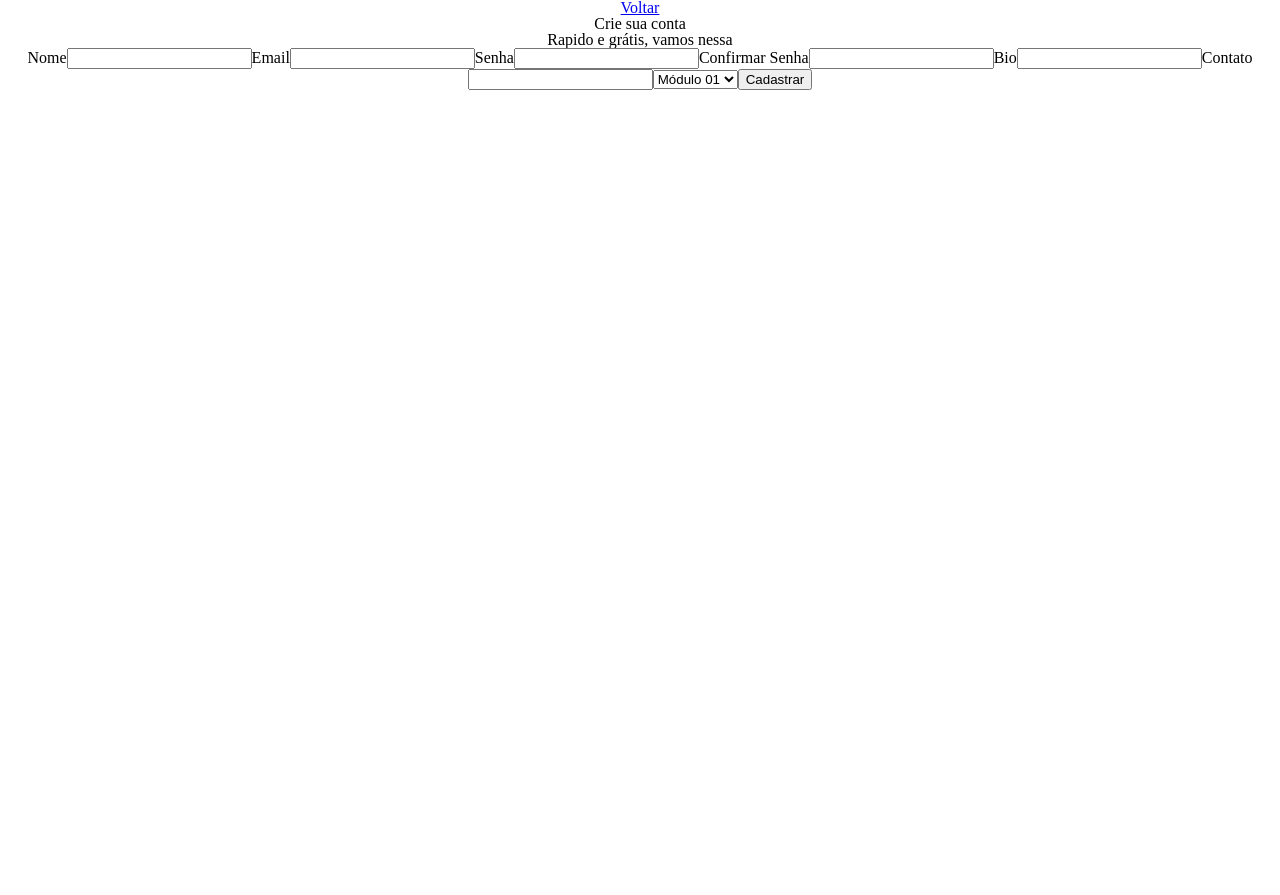
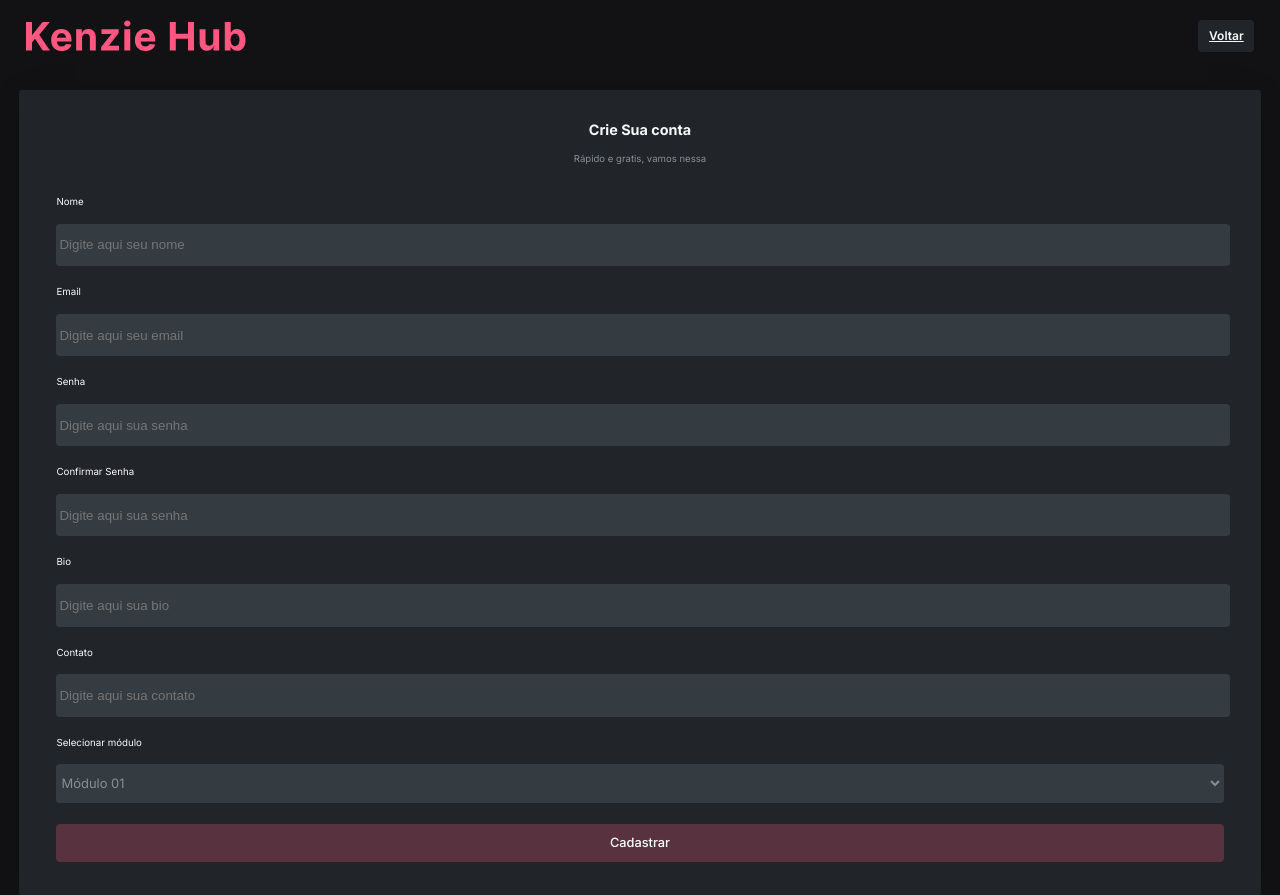
Before and after one commit to gabrieloliveirabar/Formul-rio-de-cadastro, a React (Create React App) app: page /register in a window 1280 px wide. Before the commit the page ends 800 px from the top, so only its background shows below. Built offline with nearby package versions, Linux system fonts and the light colour scheme.

Commit message:
feat: estilizando a page register e utilizando axios na page home

```diff
--- a/package.json
+++ b/package.json
@@ -13,6 +13,7 @@
     "react-hook-form": "^7.34.0",
     "react-router-dom": "^6.3.0",
     "react-scripts": "5.0.1",
+    "react-toastify": "^9.0.8",
     "router-dom": "^2.2.9",
     "styled-components": "^5.3.5",
     "web-vitals": "^2.1.0",
--- a/src/App.css
+++ b/src/App.css
@@ -1,4 +1,7 @@
 .App {
+  height: 100vh;
+
+
   text-align: center;
 }
 
@@ -8,6 +11,10 @@
 }
 
 @media (prefers-reduced-motion: no-preference) {
+  .App {
+    height: 100vh;
+
+  }
   .App-logo {
     animation: App-logo-spin infinite 20s linear;
   }
--- a/src/Routes/Register/index.jsx
+++ b/src/Routes/Register/index.jsx
@@ -1,92 +1,142 @@
 import * as yup from "yup";
 import { useForm } from "react-hook-form";
 import { yupResolver } from "@hookform/resolvers/yup";
-import { Link } from "react-router-dom";
+import axios from'axios';
+import Logo from "../../assets/Logo.svg";
+import { ContainerHome, LinkRegister } from "../../Style/Register";
 
-export const Register = () => {
+export const RegisterUsers = () => {
   const formSchema = yup.object().shape({
     nome: yup.string().required("Nome obrigatório."),
     email: yup.string().required("Email obrigatório.").email(),
-    password: yup.string().required("Senha obrigatória."),
+    password: yup
+      .string()
+      .required("Senha obrigatória.")
+      .matches(/[A-Z]/, "deve conter ao menos 1 letra maiúscula")
+      .matches(/([a-z])/, "deve conter ao menos 1 letra minúscula")
+      .matches(/(\d)/, "deve conter ao menos 1 número")
+      .matches(/(\W)|_/, "deve conter ao menos 1 caracter especial")
+      .matches(/.{8,}/, "deve conter ao menos 8 dígitos"),
 
     confirmPassword: yup
       .string()
-      .required("Senha obrigatória.")
-
       .oneOf([yup.ref("password"), null], "Password errado."),
     bio: yup.string().required("Bio obrigatória."),
-    cellphone: yup
-    .string()
-    .required("Telefone obrigatório.")
-    .matches('^(([0-9]{2}\))([9]{1})?([0-9]{4})-([0-9]{4})'),
+    contact: yup.string().required("Contato Obrigatório."),
 
-    selectModule: yup.string(),
+    course_module: yup.string(),
   });
 
   const {
     register,
     handleSubmit,
-    formState: { errors }} = useForm({
+    formState: { errors },
+  } = useForm({
     resolver: yupResolver(formSchema),
   });
-  const onSubmitFunction = (data) => console.log(data);
+  const onSubmitFunction = ({email,password,name,bio,contact,course_module}) =>
+  axios.post("https://kenziehub.herokuapp.com/users",email,password,name,bio,contact,course_module)
+
   return (
-    <>
+    <ContainerHome>
       <header>
-
-        <Link to={"/"}>Voltar</Link>
+        <img src={Logo} alt="" />
+        <LinkRegister to={"/"}>Voltar</LinkRegister>
       </header>
       <main>
+        <h2>Crie Sua conta</h2>
+        <p>Rápido e gratis, vamos nessa</p>
       <form onSubmit={handleSubmit(onSubmitFunction)}>
-          <div className="titleForm">
-            <h2>Crie sua conta</h2>
-            <p>Rapido e grátis, vamos nessa</p>
-          </div>
-          <label htmlFor="name">Nome</label>
-          <input type="text" name="name" id="name" {...register("name")} />
+          <label>
+            Nome
+            <input
+              type="text"
+              name="name"
+              id="name"
+              {...register("name")}
+              placeholder="Digite aqui seu nome"
+            />
             {errors.name?.message}
-          <label htmlFor="email">Email</label>
-          <input type="email" name="email" id="email" {...register("email")} />
+          </label>
+
+          <label>
+            Email
+            <input
+              type="email"
+              name="email"
+              id="email"
+              {...register("email")}
+              placeholder="Digite aqui seu email"
+            />
             {errors.email?.message}
-          <label htmlFor="password">Senha</label>
+          </label>
+
+          <label>
+            Senha
             <input
               type="password"
               name="password"
               id="password"
               {...register("password")}
+              placeholder="Digite aqui sua senha"
             />
             {errors.password?.message}
-          <label htmlFor="confirmPassword">Confirmar Senha</label>
+          </label>
+
+          <label>
+            Confirmar Senha
             <input
               type="password"
               name="confirmPassword"
-            id="confirmPassword"
+              id="confirmPasword"
+              placeholder="Digite aqui sua senha"
               {...register("confirmPassword")}
+
             />
              {errors.confirmPassword?.message}
-          <label htmlFor="bio">Bio</label>
-          <input type="text" name="bio" id="bio" {...register("bio")} />
+          </label>
+
+          <label>
+            Bio
+            <input
+              type="text"
+              name="bio"
+              id="bio"
+              {...register("bio")}
+              placeholder="Digite aqui sua bio"
+            />
             {errors.bio?.message}
-          <label htmlFor="cellphone">Contato</label>
-          <input name="cellphone" id="cellphone" {...register("cellphone")} />
-          {errors.cellphone?.message}
-          <label htmlFor="selectModule"></label>
+          </label>
+
+          <label>
+            Contato
+            <input
+              type="text"
+              name="contatp"
+              id="contato"
+              {...register("contact")}
+              placeholder="Digite aqui sua contato"
+            />
+            {errors.contact?.message}
+          </label>
+
+          <label>
+            Selecionar módulo
             <select
-            name="selectModule"
-            id="selectModule"
-            {...register("selectModule")}
+              name="course_module"
+              id="course_module"
+              {...register("course_module")}
             >
               <option value="M1">Módulo 01</option>
               <option value="M2">Módulo 02</option>
               <option value="M3">Módulo 03</option>
             </select>
-          {errors.selectModule?.message}
+            {errors.course_module?.message}
+          </label>
 
-          <button className="btnCadastrar" type="submit">
-            Cadastrar
-          </button>
+          <button type="submit">Cadastrar</button>
         </form>
       </main>
-    </>
+    </ContainerHome>
   );
 };
--- a/src/Routes/index.jsx
+++ b/src/Routes/index.jsx
@@ -2,12 +2,12 @@ import React from "react";
 import { Route, Routes} from "react-router-dom";
 import  {Home} from "./Home";
 import  {Login}  from "./Login";
-import { Register } from "./Register";
+import { RegisterUsers } from "./Register";
 export const Router = ()=>{
     return(
         <Routes>
         <Route path={"/"} element={<Login/>} ></Route>
-        <Route path={"/register"}element={<Register/>}></Route>
+        <Route path={"/register"}element={<RegisterUsers/>}></Route>
         <Route path={"/users"} element={<Home/>}></Route>
         </Routes>
     )
--- a/src/Style/Home.js
+++ b/src/Style/Home.js
@@ -1,4 +1,69 @@
 import styled from "styled-components";
+import { Link } from "react-router-dom";
+import "./Reset.css";
+import "./base.css";
+export const ContainerHome = styled.div`
+  height: 100vh;
+  width: 100vw;
+  background: var(--grey-4);
+  header {
+    display: flex;
+    justify-content: space-between;
+    align-items: center;
+    padding: 26px 13px;
+    border-bottom: 1px solid var(--grey-3);
+  }
+  main {
+    display: flex;
+    flex-direction: column;
+    width: 100%;
+    .user {
+      padding: 34px 12px;
+      display: flex;
+      flex-direction: column;
+      justify-content: center;
+      align-items: flex-start;
+      border-bottom: 1px solid var(--grey-3);
+      border-top: 1px solid var(--grey-3);
+    }
+    h2 {
+      font-family: "Inter";
+      font-style: normal;
+      font-weight: 700;
+      font-size: 18px;
+      margin-bottom: 10px;
 
-export const ContainerHome = styled.div`
-`
+      color: var(--grey-0);
+    }
+    p {
+      font-family: "Inter";
+      font-style: normal;
+      font-weight: 400;
+      font-size: 12px;
+      color: #868e96;
+    }
+  }
+
+  @media screen and (min-width: 413px) {
+
+    background: var(--grey-4);
+    header {
+
+    }
+  }
+`;
+export const LinkHeader = styled(Link)`
+  width: 56px;
+  height: 32px;
+  background: var(--grey-3);
+  border-radius: 4px;
+  display: flex;
+  align-items: center;
+  justify-content: center;
+
+  font-family: "Inter";
+  font-style: normal;
+  font-weight: 600;
+  font-size: 12px;
+  color: var(--grey-0);
+`;
--- a/src/Style/Register.js
+++ b/src/Style/Register.js
@@ -1,4 +1,133 @@
 import styled from "styled-components";
+import { Link } from "react-router-dom";
+import "./Reset.css";
+import "./base.css";
 
 export const ContainerHome = styled.div`
-`
+  width: 100%;
+  height: 100%;
+  display: flex;
+  flex-direction: column;
+  justify-content: flex-start;
+  align-items: center;
+
+  header {
+    width: 96%;
+    display: flex;
+    justify-content: space-between;
+    padding:20px 12px 38px;
+  }
+  main {
+    width: 97%;
+    margin: 0px auto;
+    display: flex;
+    flex-direction: column;
+    justify-content: center;
+    align-items: center;
+    background: var(--grey-3);
+    box-shadow: 0px 3.19812px 31.9812px -7.99531px rgba(0, 0, 0, 0.25);
+    border-radius: 3.19812px;
+
+    h2 {
+      font-family: "Inter";
+      font-style: normal;
+      font-weight: 700;
+      font-size: 14.3916px;
+      color: var(--grey-0);
+      margin-top: 33px;
+      margin-bottom: 17px;
+    }
+    p {
+      font-family: "Inter";
+      font-style: normal;
+      font-weight: 400;
+      font-size: 9.59437px;
+      color: var(--grey-1);
+    }
+  }
+  form {
+
+    width: 94%;
+
+    padding: 33px 17px;
+    display: flex;
+    flex-direction: column;
+    align-items: flex-start;
+
+    label {
+      width: 100%;
+      display: flex;
+      flex-direction: column;
+      align-items: flex-start;
+      margin: 0px auto;
+
+
+      font-family: "Inter";
+      font-style: normal;
+      font-weight: 400;
+      font-size: 9.73988px;
+      color: var(--grey-0);
+    }
+    input {
+      width: 100%;
+      height: 38.38px;
+      background: var(--grey-2);
+      border: 0.973988px solid #343b41;
+      border-radius: 3.19812px;
+      margin-top:17px;
+      margin-bottom: 21px;
+    }
+    select {
+      width: 100%;
+      height: 38.38px;
+      background: var(--grey-2);
+      border: 0.973988px solid #343b41;
+      border-radius: 3.19812px;
+      margin-top:17px;
+      margin-bottom: 21px;
+
+      font-family: "Inter";
+      font-style: normal;
+      font-weight: 400;
+      font-size: 12.9865px;
+      color: #868e96;
+
+      option {
+        color: white;
+        font-family: "Inter";
+        font-style: normal;
+        font-weight: 400;
+        font-size: 12.9865px;
+        color: #868e96;
+      }
+    }
+    button {
+      width: 100%;
+      height: 38.38px;
+      background: #59323f;
+      border: 1.2182px solid #59323f;
+      border-radius: 4px;
+
+      font-family: "Inter";
+      font-style: normal;
+      font-weight: 500;
+      font-size: 12.7925px;
+      color: #FFFFFF;
+    }
+  }
+`;
+export const LinkRegister = styled(Link)`
+  width: 56px;
+  height: 32px;
+  background: var(--grey-3);
+  border-radius: 4px;
+  display: flex;
+  align-items: center;
+  justify-content: center;
+
+  font-family: "Inter";
+  font-style: normal;
+  font-weight: 600;
+  font-size: 12px;
+  color: var(--grey-0);
+`;
--- a/src/Style/base.css
+++ b/src/Style/base.css
@@ -4,7 +4,7 @@
     --grey-3:#212529;
     --grey-2:#343B41;
     --grey-1:#868E96;
-    --grey-0:#868E96;
+    --grey-0:#F8F9FA;
     --sucess:#3FE864;
     --negative:#E83F5B;
 
--- a/src/index.css
+++ b/src/index.css
@@ -1,10 +1,18 @@
 body {
+  width: 100vw;
+  height: 100vh;
+  background: var(--grey-4);
   margin: 0;
   font-family: -apple-system, BlinkMacSystemFont, 'Segoe UI', 'Roboto', 'Oxygen',
     'Ubuntu', 'Cantarell', 'Fira Sans', 'Droid Sans', 'Helvetica Neue',
     sans-serif;
   -webkit-font-smoothing: antialiased;
   -moz-osx-font-smoothing: grayscale;
+
+  display: flex;
+  flex-direction: column;
+  justify-content: center;
+  align-items: stretch;
 }
 
 code {
```
Also changed, not shown: src/Routes/Home/index.jsx (+31 -14 lines), src/Routes/Login/index.jsx (+10 -5 lines), src/Style/Login.js (+10 -1 lines), 1 other file (tests, documents, lock files or other folders). Lines whose indentation alone changed are shown as unchanged.
